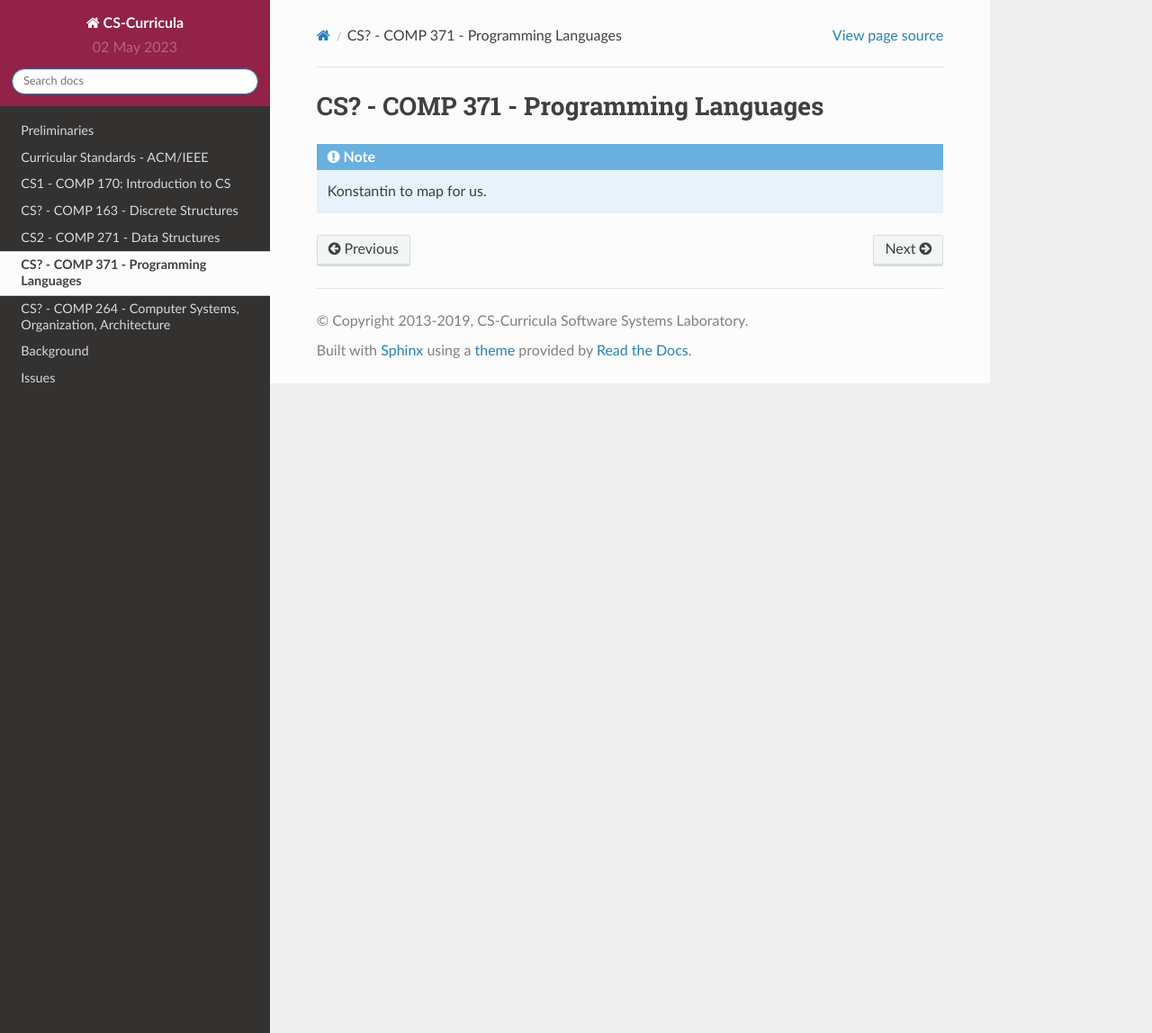
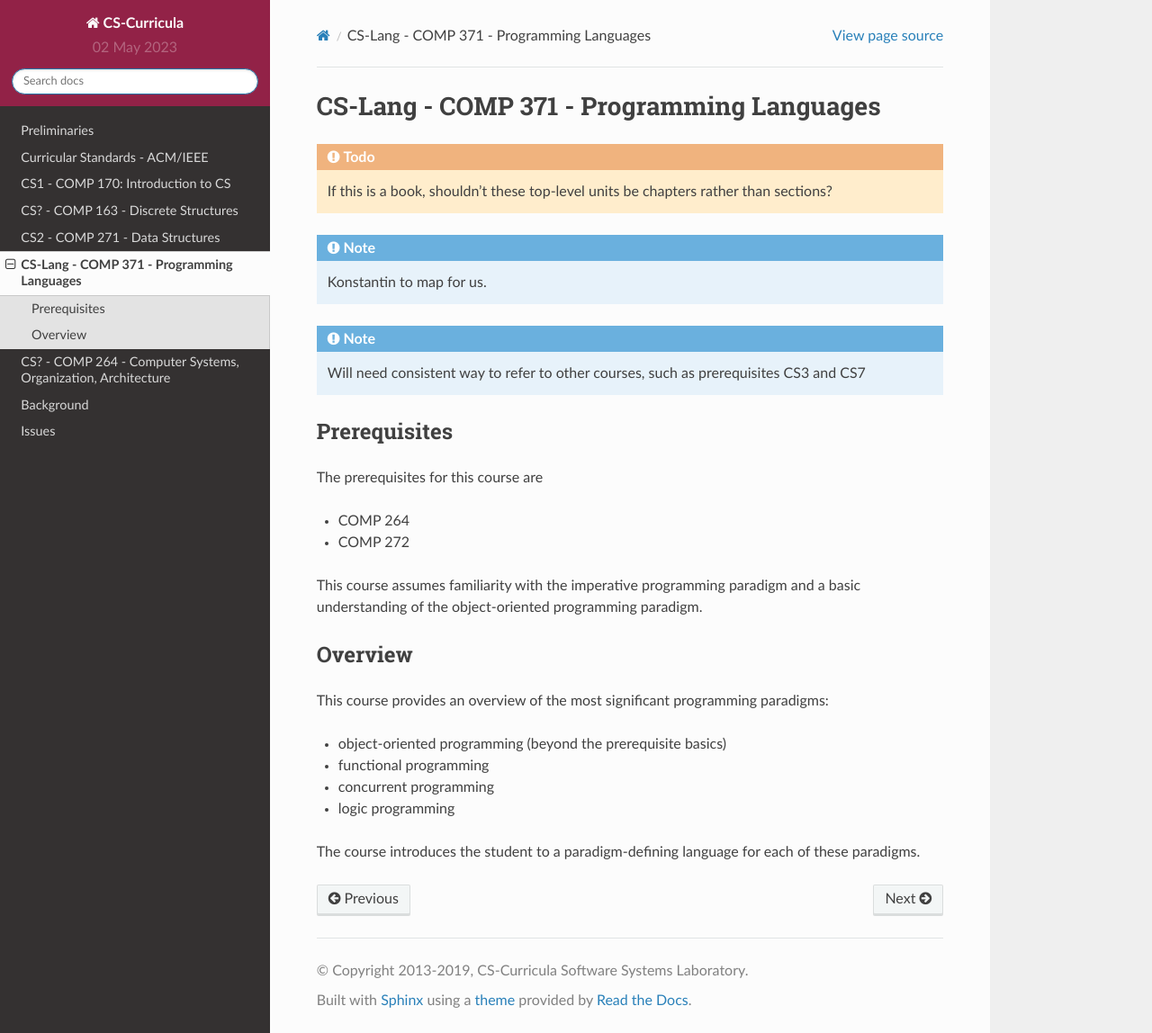
Before and after one commit to LoyolaChicagoBooks/curricula, a Sphinx documentation site: the page built from source/20-languages/content.rst, in a window 1280 px wide and 1148 px high. Shown: the whole window at 90% size. Built offline with Sphinx 7.4.7 and the Read the Docs theme 2.0.0, drawn with Linux system fonts in a browser that asks for light colours.

Commit message:
added initial list of PL paradigms
Signed-off-by: Konstantin Läufer <laufer@cs.luc.edu>

```diff
--- a/source/20-languages/content.rst
+++ b/source/20-languages/content.rst
@@ -1,4 +1,33 @@
-CS? - COMP 371 - Programming Languages
-=========================================
+CS-Lang - COMP 371 - Programming Languages
+==========================================
+
+.. todo:: If this is a book, shouldn't these top-level units be chapters rather than sections?
 
 .. note:: Konstantin to map for us.
+
+.. note:: Will need consistent way to refer to other courses, such as prerequisites CS3 and CS7
+
+
+Prerequisites
+-------------
+
+The prerequisites for this course are
+
+- COMP 264
+- COMP 272
+
+This course assumes familiarity with the imperative programming
+paradigm and a basic understanding of the object-oriented programming paradigm.
+
+
+Overview
+--------
+
+This course provides an overview of the most significant programming paradigms:
+
+- object-oriented programming (beyond the prerequisite basics)
+- functional programming
+- concurrent programming
+- logic programming
+
+The course introduces the student to a paradigm-defining language for each of these paradigms.
```
Also changed, not shown: 2 other files.
